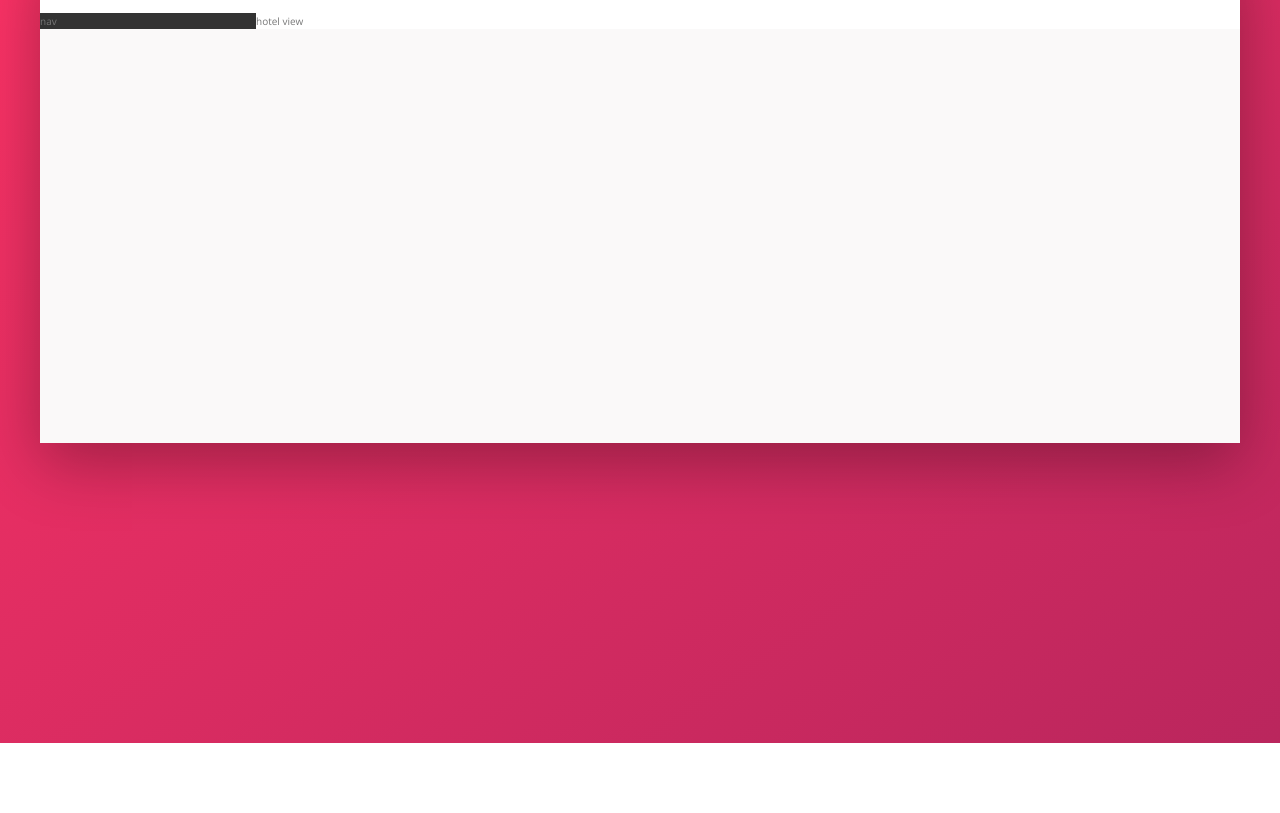
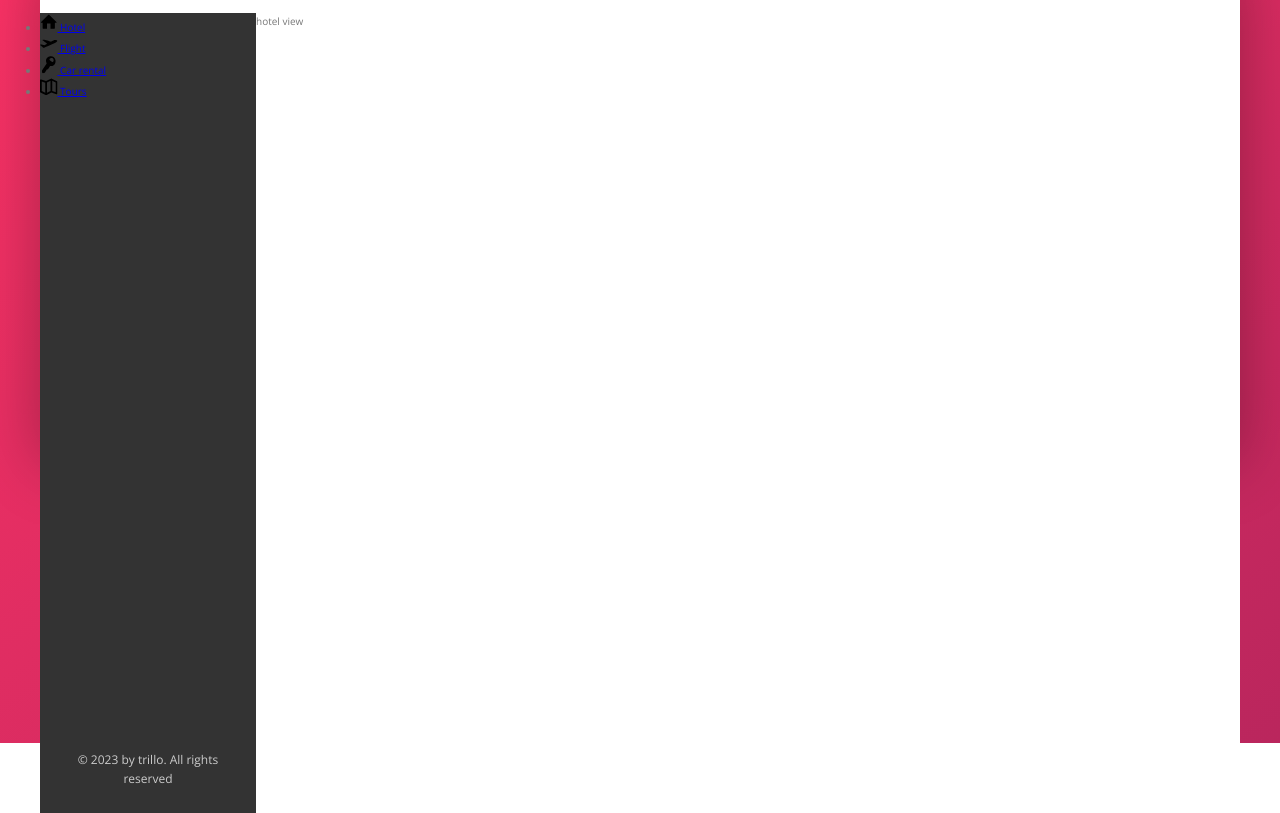
Before and after one commit to kacperkwinta/Trillo, a website: page index.html in a window 1280 px wide. Shown: the part 137-950 px from the top of the page. Before the commit the page ends 880 px from the top, so only its background shows below. Drawn offline with nearby package versions, Linux system fonts and the light colour scheme.

Commit message:
navigation part 1

```diff
--- a/index.html
+++ b/index.html
@@ -55,7 +55,45 @@
 				</nav>
 			</header>
 			<div class="content">
-				<nav class="sidebar">nav</nav>
+				<nav class="sidebar">
+					<ul class="side-nav">
+						<li class="side-nav__item">
+							<a href="#" class="side-nav__link">
+								<svg class="side-nav__icon">
+									<use xlink:href="img/sprite.svg#icon-home"></use>
+								</svg>
+								<span>Hotel</span>
+							</a>
+						</li>
+						<li class="side-nav__item">
+							<a href="#" class="side-nav__link">
+								<svg class="side-nav__icon">
+									<use xlink:href="img/sprite.svg#icon-aircraft-take-off"></use>
+								</svg>
+								<span>Flight</span>
+							</a>
+						</li>
+						<li class="side-nav__item">
+							<a href="#" class="side-nav__link">
+								<svg class="side-nav__icon">
+									<use xlink:href="img/sprite.svg#icon-key"></use>
+								</svg>
+								<span>Car rental</span>
+							</a>
+						</li>
+						<li class="side-nav__item">
+							<a href="#" class="side-nav__link">
+								<svg class="side-nav__icon">
+									<use xlink:href="img/sprite.svg#icon-map"></use>
+								</svg>
+								<span>Tours</span>
+							</a>
+						</li>
+					</ul>
+					<div class="legal">
+						&copy; 2023 by trillo. All rights reserved
+					</div>
+				</nav>
 				<main class="hotel-view">hotel view</main>
 			</div>
 		</div>
--- a/sass/_components.scss
+++ b/sass/_components.scss
@@ -57,7 +57,7 @@
 	}
 }
 
-/// ////////////////////////////////
+////////////////////////////////////
 /// user nav
 .user-nav {
 	display: flex;
@@ -115,3 +115,33 @@
 		border-radius: 50%;
 	}
 }
+
+////////////////////////////////////
+/// sidebar
+.side-nav {
+
+	&__item {
+	}
+
+	&__link {
+	}
+
+	&__icon {
+		width: 1.75rem;
+		height: 1.75rem;
+	}
+
+	span {
+	}
+
+
+}
+
+////////////////////////////////////
+/// legal
+.legal {
+		font-size: 1.2rem;
+		text-align: center;
+		padding: 2.5rem;
+		color: var(--color-grey-light-4);
+	}
--- a/sass/_layout.scss
+++ b/sass/_layout.scss
@@ -26,10 +26,15 @@
 	// shorthand for flex-grow / shrink / basis
 	flex: 0 0 18%;
 	background-color: var(--color-grey-dark-1);
+
+	display: flex;
+	flex-direction: column;
+	justify-content: space-between;
 }
 
 .hotel-view {
 	background-color: #fff;
 	// grow as much as can
 	flex: 1;
+	height: 80rem;
 }
```
Also changed, not shown: css/style.css.
